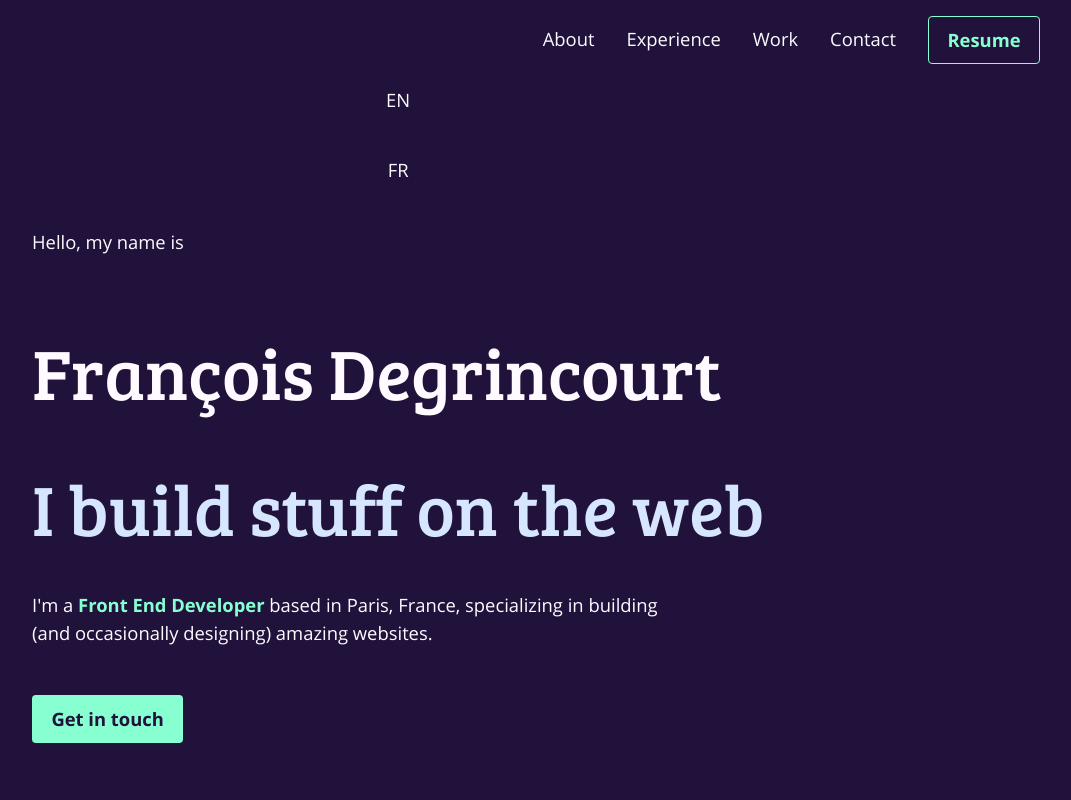
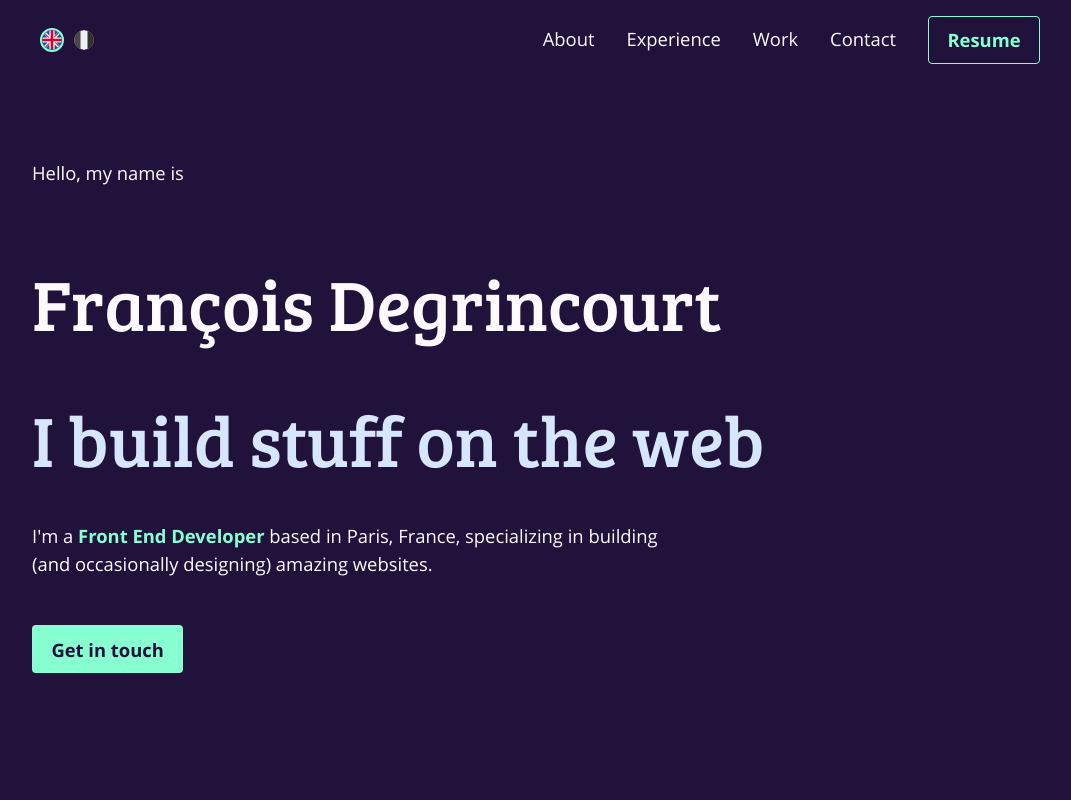
Before and after one commit to fr2Dev/portfolio-v3, a React (Create React App) app: page / in a window 1280 px wide. Shown: the top 800 px of the page, without its empty margins (104-1175 px from the left). Built offline with nearby package versions, Linux system fonts and the light colour scheme.

Commit message:
[ADD] change lang display

```diff
--- a/public/locales/en/translation.json
+++ b/public/locales/en/translation.json
@@ -66,5 +66,7 @@
   "FrontEndDev": "Front End Developer",
   "GetInTouch":"Get in touch",
   "SayHi":"Say Hi",
-  "Resume":"Resume"
+  "Resume":"Resume",
+  "FranceFlag":"France flag",
+  "UnitedKingdomFlag":"United Kingdom flag"
 }
--- a/public/locales/fr/translation.json
+++ b/public/locales/fr/translation.json
@@ -66,5 +66,7 @@
   "FrontEndDev": "Developpeur Front-end",
   "GetInTouch":"Me contacter",
   "SayHi":"Me contacter",
-  "Resume":"CV"
+  "Resume":"CV",
+  "FranceFlag":"Drapeau Français",
+  "UnitedKingdomFlag":"Drapeau Royaume-Uni"
 }
--- a/src/components/blocks/header.tsx
+++ b/src/components/blocks/header.tsx
@@ -1,11 +1,16 @@
 import React from 'react';
+import { useTranslation } from 'react-i18next';
 import useWindowSize from '../../hooks/useMedia';
 import { Menu, MenuMobile } from '../index';
 import { Row } from '../layouts';
-import { Nav } from '../styled';
-import logo from '../../images/logo.svg';
+import { Nav, Flag, FlagWrapper } from '../styled';
+import { logo, france, unitedKingdom } from '../../images';
 
 const Header = () => {
+  const { t, i18n } = useTranslation();
+  const changeLanguage = (language: string) => {
+    i18n.changeLanguage(language);
+  };
   const size = useWindowSize();
   const { width } = size;
   const isMobile = width > 0 && width < 768;
@@ -13,9 +18,17 @@ const Header = () => {
   return (
     <header>
       <Row as={Nav}>
-        <div>
+        <FlagWrapper>
           <img src={logo} alt="logo" style={{ display: 'none' }} />
-        </div>
+
+          <button onClick={() => changeLanguage('en')}>
+            <Flag $currentLang={i18n.language === 'en'} src={unitedKingdom} alt="country flag" />
+          </button>
+
+          <button onClick={() => changeLanguage('fr')}>
+            <Flag $currentLang={i18n.language === 'fr'} src={france} alt="country flag" />
+          </button>
+        </FlagWrapper>
         {isMobile ? <MenuMobile /> : <Menu />}
       </Row>
     </header>
--- a/src/components/blocks/sectionHero.tsx
+++ b/src/components/blocks/sectionHero.tsx
@@ -5,10 +5,8 @@ import { Button, Highlight, Introduction } from '../../components/styled';
 import { AnimationOnScroll } from '../';
 
 const SectionHero = () => {
-  const { t, i18n } = useTranslation();
-  const changeLanguage = (language: string) => {
-    i18n.changeLanguage(language);
-  };
+  const { t } = useTranslation();
+
   const role = (
     <Highlight>
       <span>{t('FrontEndDev')}</span>
@@ -17,8 +15,6 @@ const SectionHero = () => {
 
   return (
     <Hero>
-      <button onClick={() => changeLanguage('en')}>EN</button>
-      <button onClick={() => changeLanguage('fr')}>FR</button>
       <p>{t('Hero.HelloMyNameIs')}</p>
       <AnimationOnScroll from="left" noScroll>
         <h1>François Degrincourt</h1>
--- a/src/components/styled/index.ts
+++ b/src/components/styled/index.ts
@@ -12,3 +12,4 @@ export { Footer } from './styledFooter';
 export { ScrollButton } from './styledScrollButton';
 export { ButtonHamburger } from './styledButtonMenu';
 export { StyledCard, BrowserNav } from './styledCard';
+export { Flag, FlagWrapper } from './styledHeader';
--- /dev/null
+++ b/src/components/styled/styledHeader.ts
@@ -0,0 +1,24 @@
+import { transparentize } from 'polished';
+import styled from 'styled-components';
+
+interface FlagProps {
+  $currentLang: boolean;
+}
+
+export const Flag = styled.img<FlagProps>`
+  --flagSize: 1.5rem;
+  border: 2px solid
+    ${({ theme, $currentLang }) => ($currentLang ? theme.colors.secondary : 'transparent')};
+  border-radius: 50%;
+  filter: ${({ $currentLang }) => !$currentLang && 'grayscale(1)'};
+  height: var(--flagSize);
+  width: var(--flagSize);
+`;
+
+export const FlagWrapper = styled.div`
+  display: flex;
+
+  & > * + * {
+    margin-left: 0.5rem;
+  }
+`;
--- /dev/null
+++ b/src/images/index.ts
@@ -0,0 +1,4 @@
+export { default as devices } from './devices.svg';
+export { default as france } from './france.svg';
+export { default as unitedKingdom } from './united-kingdom.svg';
+export { default as logo } from './logo.svg';
```
Also changed, not shown: src/images/france.svg (added), src/images/united-kingdom.svg (added).
